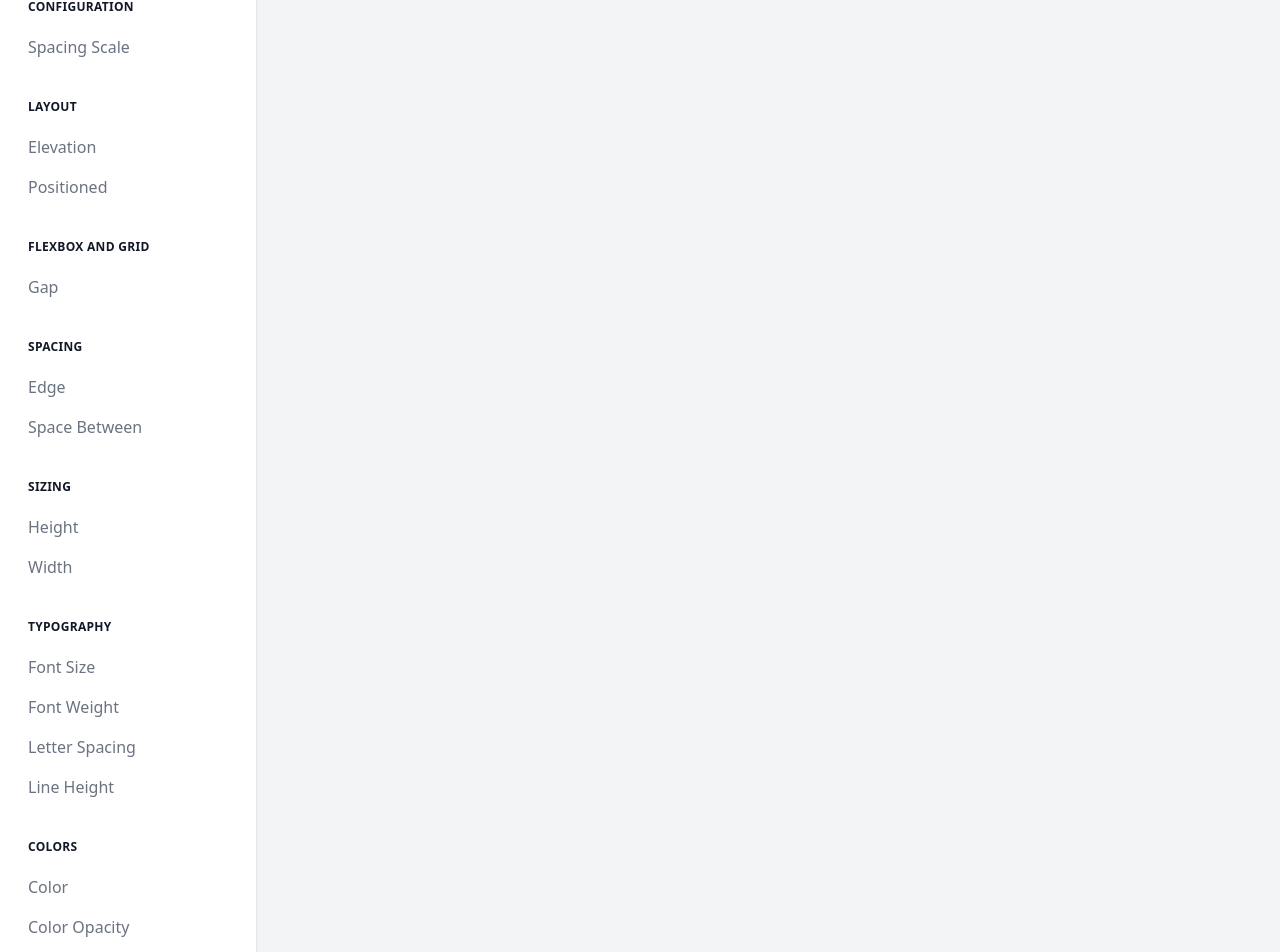
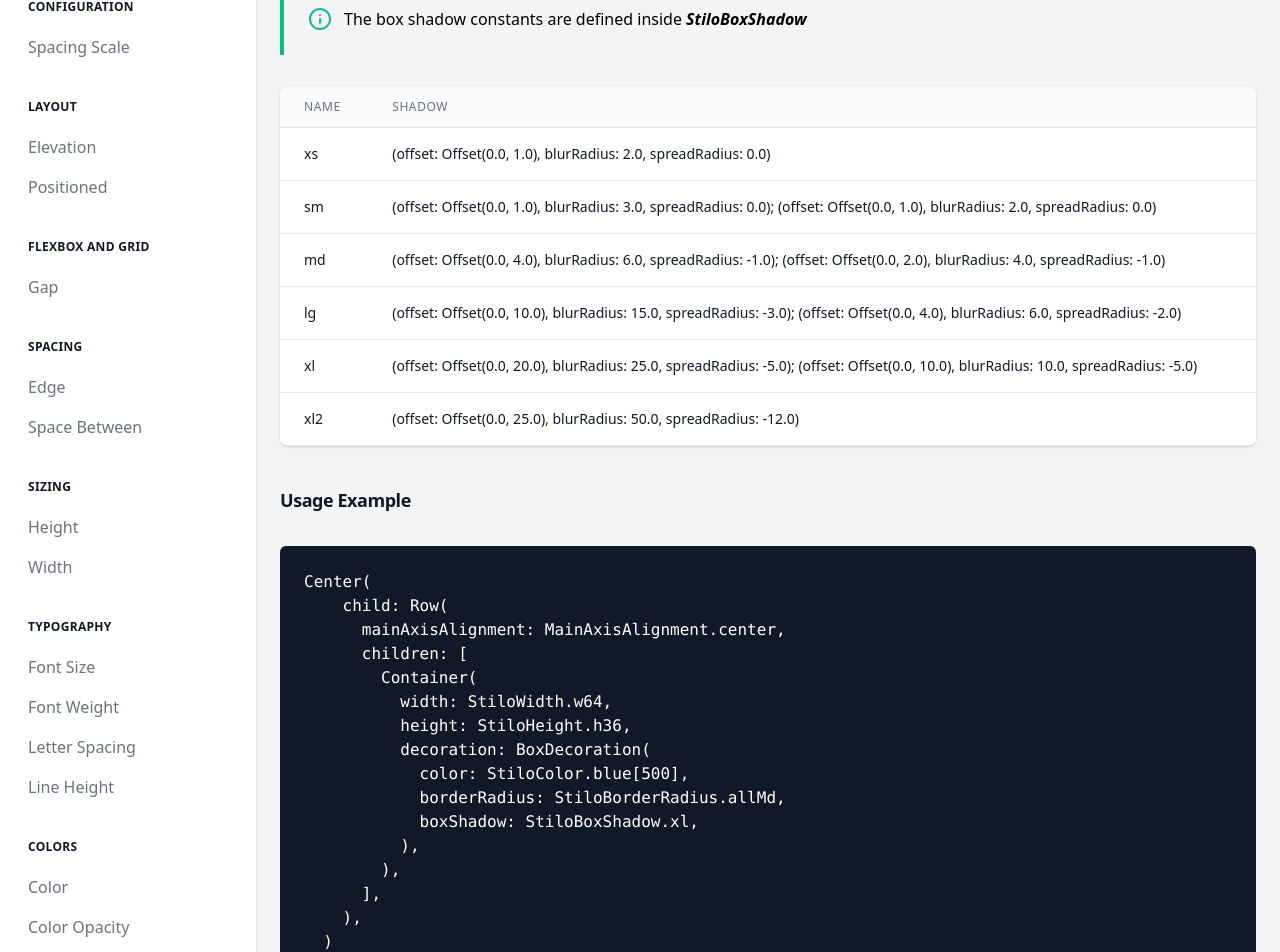
Before and after one commit to mirkorap/stilo-documentation, an Angular app: page /docs/box-shadow in a window 1280 px wide. Shown: the part 234-1186 px from the top of the page. Built offline with nearby package versions, Linux system fonts and the light colour scheme.

Commit message:
feat: add documentation for StiloBoxShadow

```diff
--- a/src/app/pages/box-shadow-page/box-shadow-page.component.html
+++ b/src/app/pages/box-shadow-page/box-shadow-page.component.html
@@ -1 +1,22 @@
-<p>box-shadow-page works!</p>
+<div>
+  <div class="pb-10 border-b border-gray-200 mb-10">
+    <h1 class="inline-block text-3xl font-extrabold text-gray-900 tracking-tight">Box Shadow</h1>
+  </div>
+  <p class="mt-1 text-lg text-gray-900">Utilities for controlling the box shadow of a box widget.</p>
+
+  <app-hint-box>
+    <div>
+      The box shadow constants are defined inside
+      <span class="font-semibold italic">StiloBoxShadow</span>
+    </div>
+  </app-hint-box>
+</div>
+
+<div>
+  <app-table [columns]="columns" [rows]="rows"></app-table>
+
+  <div class="mt-10">
+    <h1 class="inline-block text-lg font-extrabold text-gray-900 tracking-tight">Usage Example</h1>
+  </div>
+  <app-code-snippet [codeSnippet]="usageExample.trim()"></app-code-snippet>
+</div>
--- a/src/app/pages/box-shadow-page/box-shadow-page.component.ts
+++ b/src/app/pages/box-shadow-page/box-shadow-page.component.ts
@@ -1,4 +1,4 @@
-import { Component, OnInit, ChangeDetectionStrategy } from '@angular/core';
+import { ChangeDetectionStrategy, Component } from '@angular/core';
 
 @Component({
   selector: 'app-box-shadow-page',
@@ -6,11 +6,57 @@ import { Component, OnInit, ChangeDetectionStrategy } from '@angular/core';
   styleUrls: ['./box-shadow-page.component.scss'],
   changeDetection: ChangeDetectionStrategy.OnPush
 })
-export class BoxShadowPageComponent implements OnInit {
-
-  constructor() { }
-
-  ngOnInit(): void {
-  }
-
+export class BoxShadowPageComponent {
+  columns: string[] = ['name', 'shadow'];
+  rows: { [key: string]: any }[] = [
+    {
+      name: 'xs',
+      shadow: '(offset: Offset(0.0, 1.0), blurRadius: 2.0, spreadRadius: 0.0)'
+    },
+    {
+      name: 'sm',
+      shadow: `
+      (offset: Offset(0.0, 1.0), blurRadius: 3.0, spreadRadius: 0.0);
+      (offset: Offset(0.0, 1.0), blurRadius: 2.0, spreadRadius: 0.0)`
+    },
+    {
+      name: 'md',
+      shadow: `
+      (offset: Offset(0.0, 4.0), blurRadius: 6.0, spreadRadius: -1.0);
+      (offset: Offset(0.0, 2.0), blurRadius: 4.0, spreadRadius: -1.0)`
+    },
+    {
+      name: 'lg',
+      shadow: `
+      (offset: Offset(0.0, 10.0), blurRadius: 15.0, spreadRadius: -3.0);
+      (offset: Offset(0.0, 4.0), blurRadius: 6.0, spreadRadius: -2.0)`
+    },
+    {
+      name: 'xl',
+      shadow: `
+      (offset: Offset(0.0, 20.0), blurRadius: 25.0, spreadRadius: -5.0);
+      (offset: Offset(0.0, 10.0), blurRadius: 10.0, spreadRadius: -5.0)`
+    },
+    {
+      name: 'xl2',
+      shadow: '(offset: Offset(0.0, 25.0), blurRadius: 50.0, spreadRadius: -12.0)'
+    }
+  ];
+  usageExample = `
+  Center(
+    child: Row(
+      mainAxisAlignment: MainAxisAlignment.center,
+      children: [
+        Container(
+          width: StiloWidth.w64,
+          height: StiloHeight.h36,
+          decoration: BoxDecoration(
+            color: StiloColor.blue[500],
+            borderRadius: StiloBorderRadius.allMd,
+            boxShadow: StiloBoxShadow.xl,
+          ),
+        ),
+      ],
+    ),
+  )`;
 }
```
